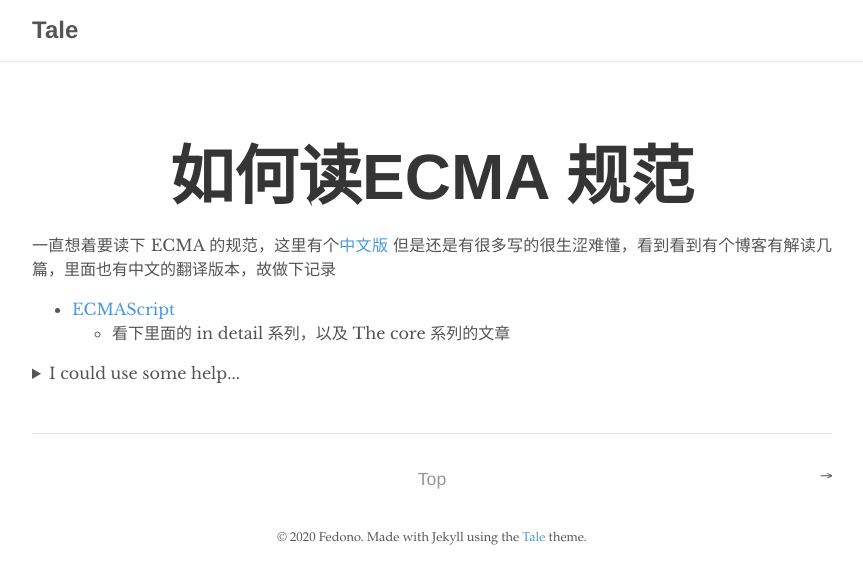
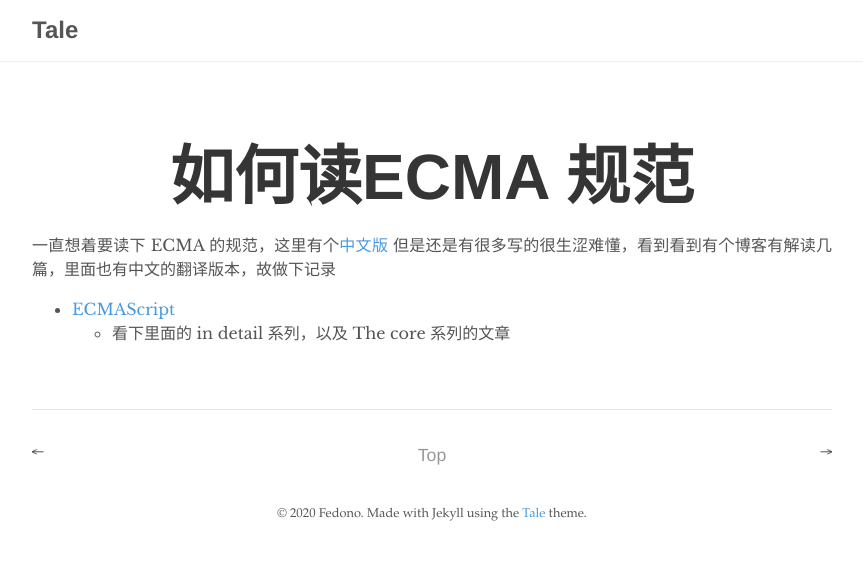
Before and after one commit to fedono/fedono.github.io, a Jekyll site: the page built from _posts/2020-04-13-how-to-read-ecma.md, in a window 1280 px wide. Shown: the top 584 px of the page, without its empty margins (208-1071 px from the left). Built offline with Jekyll 4.4.1, drawn with Linux system fonts in a browser that asks for light colours.

````diff
--- a/_posts/2020-04-13-how-to-read-ecma.md
+++ b/_posts/2020-04-13-how-to-read-ecma.md
@@ -8,21 +8,3 @@ author: "fedono"
 
 - [ECMAScript](http://dmitrysoshnikov.com/ecmascript/)
   - 看下里面的 in detail 系列，以及 The core 系列的文章
-
-<details>
-    <summary>I could use some help...</summary>
-
-    ```c#
-    public class Order
-    {
-    public int OrderId { get; set; }
-    public int CustomerId { get; set; }
-
-    public List<int> Products { get; set; }
-    }
-    ```
-
-    - list 1
-    - list 2
-     > life should be change
-</details>
````
Also changed, not shown: _posts/2020-04-07-object.md (+5 -0 lines), _posts/2020-04-14-react-component-vs-function.md (added, +41 -0 lines), assets/react-component-vs-function/component.png (added), assets/react-component-vs-function/state-2.png (added), assets/react-component-vs-function/state.png (added).
